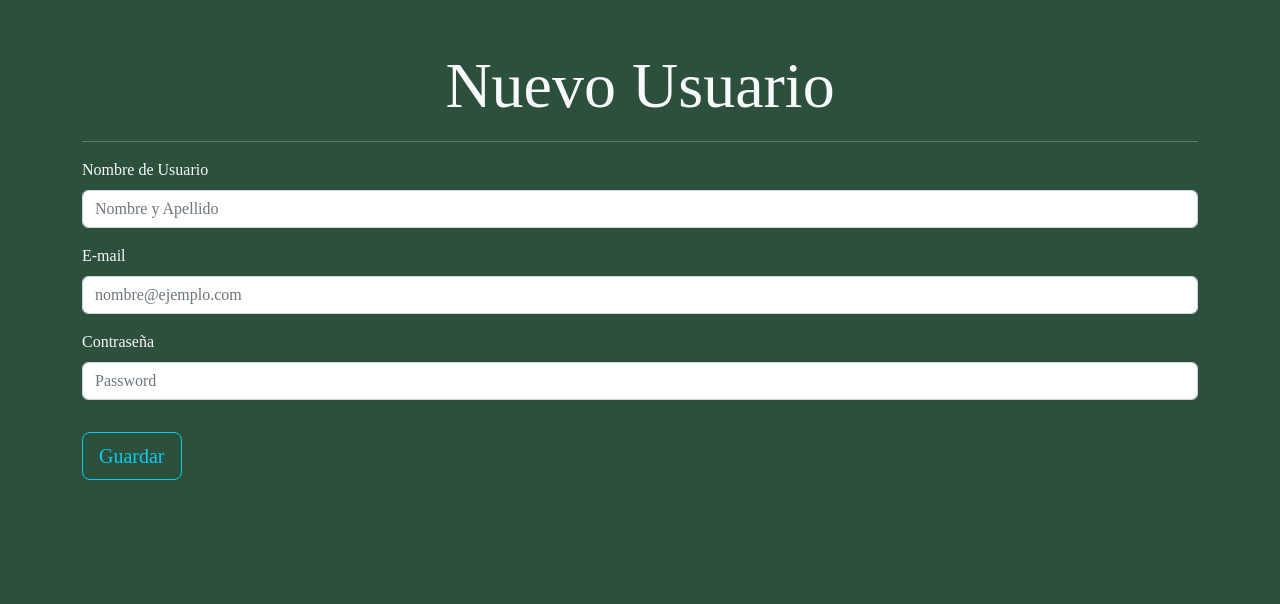
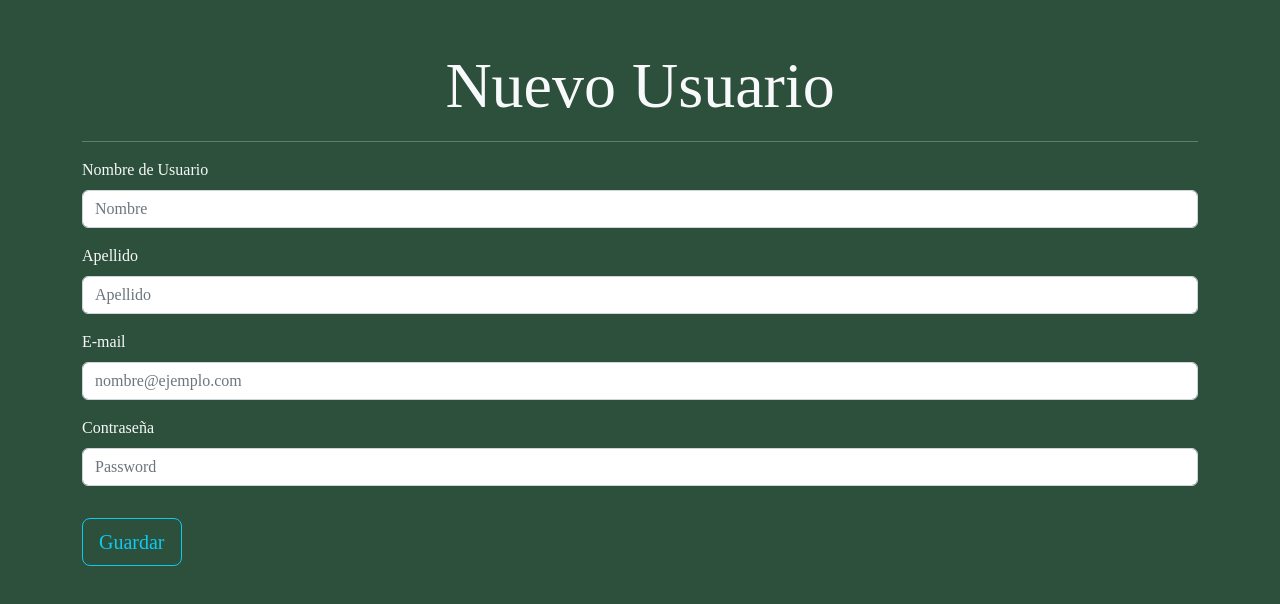
Before and after one commit to gonzalogg94/restaurantFront, a React (Create React App) app: page /registro in a window 1280 px wide. Shown: the top 604 px of the page. Built offline with nearby package versions, Linux system fonts and the light colour scheme; a web font is replaced by a local one.

Commit message:
se adiciona la opcion para agregarle apellido por separado

```diff
--- a/db.json
+++ b/db.json
@@ -35,6 +35,27 @@
       "email": "cdecima@gmail.com",
       "contrasena": "123qweFGt",
       "id": 7
+    },
+    {
+      "nombreUsuario": "Enzo",
+      "apellido": "Heredia",
+      "email": "enzo@gmail.com",
+      "contrasena": "123456789",
+      "id": 8
+    },
+    {
+      "nombreUsuario": "Santiago",
+      "email": "santi@gmail.com",
+      "contrasena": "Santi1234gfdg",
+      "apellido": "Gonzalez",
+      "id": 9
+    },
+    {
+      "nombreUsuario": "Leandro",
+      "apellido": "Gonzalez",
+      "email": "leandrito@gmail.com",
+      "contrasena": "Leandrio1234",
+      "id": 10
     }
   ]
 }
--- a/src/components/views/AdminUsuarios.jsx
+++ b/src/components/views/AdminUsuarios.jsx
@@ -36,6 +36,7 @@ const AdminUsuarios = () => {
                 <tr>
                   <th>id</th>
                   <th> nombreUsuario</th>
+                  <th> apellido</th>
                   <th> e-mail</th>
                   <th> contraseña</th>
                   <th> opciones</th>
--- a/src/components/views/Registro.jsx
+++ b/src/components/views/Registro.jsx
@@ -16,6 +16,7 @@ const Registro = () => {
   } = useForm({
     defaultValues: {
       nombreUsuario: "",
+      apellido:"",
       email: "",
       contrasena: "",
     },
@@ -58,7 +59,7 @@ const Registro = () => {
               <Form.Label>Nombre de Usuario</Form.Label>
               <Form.Control
                 type="text"
-                placeholder="Nombre y Apellido"
+                placeholder="Nombre"
                 {...register("nombreUsuario", {
                   required: "Este dato es obligatorio",
                   minLength: {
@@ -73,6 +74,28 @@ const Registro = () => {
               />
               <Form.Text className="text-warning">
                 {errors.nombreUsuario?.message}
+              </Form.Text>
+            </Form.Group>
+
+            <Form.Group className="mb-3" controlId="formNombreUsuario">
+              <Form.Label>Apellido</Form.Label>
+              <Form.Control
+                type="text"
+                placeholder="Apellido"
+                {...register("apellido", {
+                  required: "Este dato es obligatorio",
+                  minLength: {
+                    value: 2,
+                    message: "Debe ingresar como mínimo 2 caracteres",
+                  },
+                  maxLength: {
+                    value: 50,
+                    message: "Existe un máximo 50 caracteres",
+                  },
+                })}
+              />
+              <Form.Text className="text-warning">
+                {errors.apellido?.message}
               </Form.Text>
             </Form.Group>
 
--- a/src/components/views/usuario/ItemUsuario.jsx
+++ b/src/components/views/usuario/ItemUsuario.jsx
@@ -5,6 +5,7 @@ const ItemUsuario = ( {usuario, setUsuarios} ) => {
         <tr>
         <td>{usuario.id}</td>
         <td>{usuario.nombreUsuario}</td>
+        <td>{usuario.apellido}</td>
         <td>{usuario.email}</td>
         <td>{usuario.contrasena}</td>
         <td>
```
